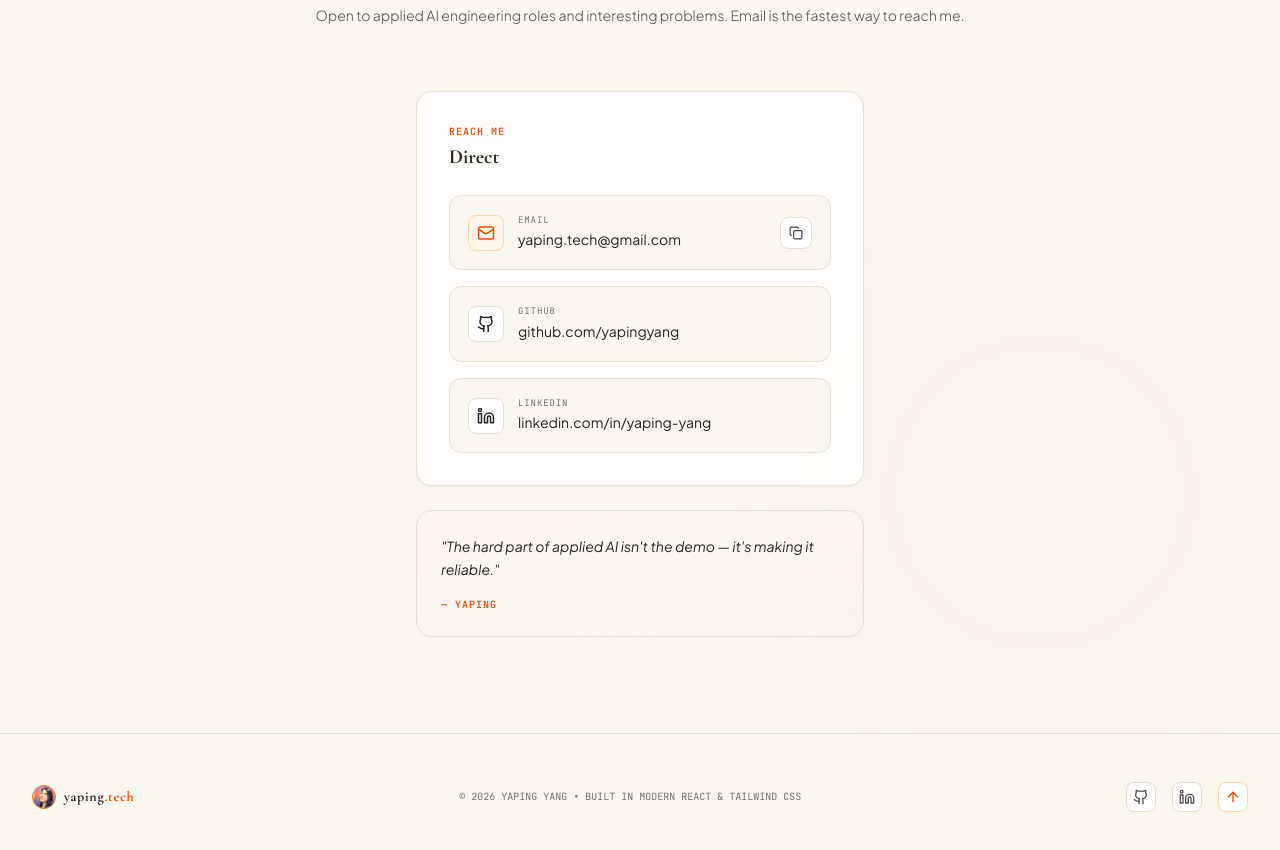
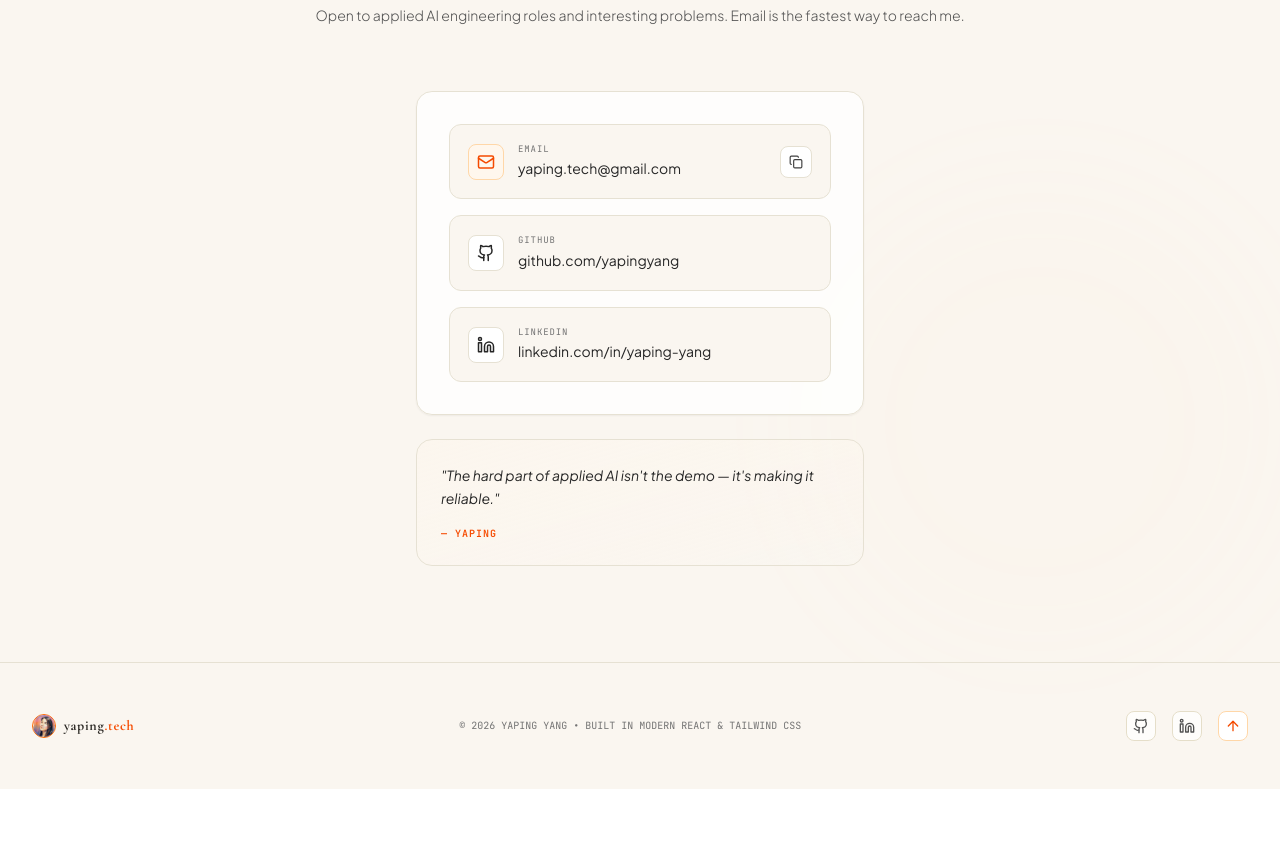
Before and after one commit to YapingYang/yapingyang.github.io, a React (Vite) app: page / in a window 1280 px wide. Shown: the part 6120-6970 px from the top of the page. After the commit the page ends 6909 px from the top, so only its background shows below. Built offline with nearby package versions, Linux system fonts and the light colour scheme.

Commit message:
chore: save workspace changes before push

```diff
--- a/src/components/ContactForm.tsx
+++ b/src/components/ContactForm.tsx
@@ -47,15 +47,6 @@ export default function ContactForm() {
         <div className="max-w-md mx-auto space-y-6">
           {/* Quick Copy Coordinates Block */}
           <div className="w-full bg-white/80 border border-[#E6E1D3] rounded-2xl p-6 sm:p-8 space-y-6 shadow-xs">
-              <div className="space-y-1">
-                <h4 className="text-[10px] font-mono uppercase tracking-widest text-orange-600 font-semibold">
-                  Reach me
-                </h4>
-                <p className="text-xl font-display font-bold text-[#2D2A26]">
-                  Direct
-                </p>
-              </div>
-
             <div className="space-y-4">
               {/* Email Box */}
               <div className="bg-[#FAF6F0] rounded-xl border border-[#E6E1D3] p-4.5 flex justify-between items-center">
```
Also changed, not shown: 5 other files (tests, documents, lock files or other folders). Lines whose indentation alone changed are shown as unchanged.
